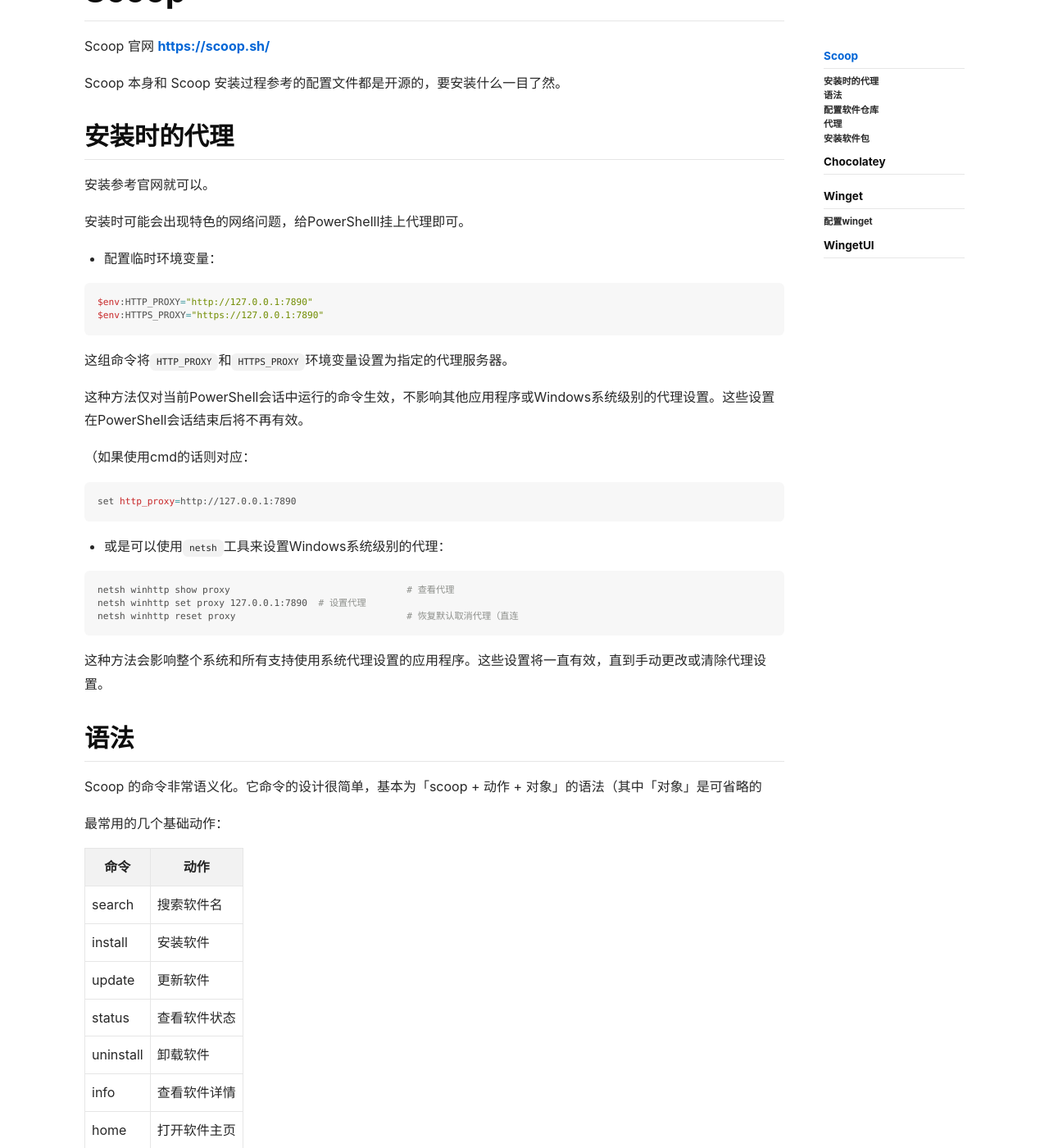
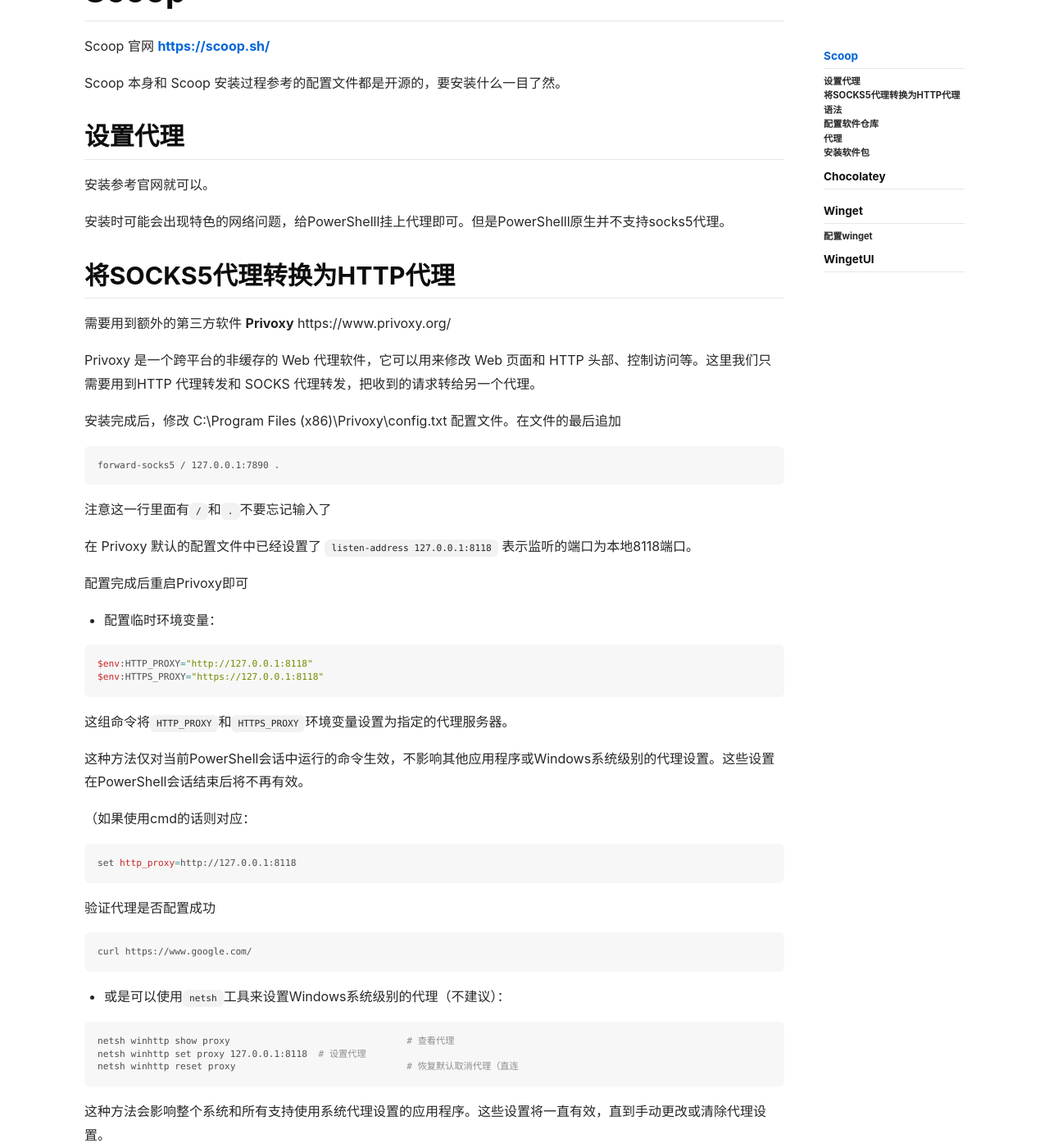
Before and after one commit to ittuann/ittuann.github.io, a Jekyll site: the page built from _posts/2023-02-04-winget&scoop.md, in a window 1280 px wide and 1400 px high, scrolled down 364 px. Shown: the whole window at 82% size. Built offline with Jekyll 4.4.1, drawn with Linux system fonts in a browser that asks for light colours; nearby versions of some CDN libraries; comment, search, counter and statistics services are not loaded.

Commit message:
Updates 23.06.11

````diff
--- a/_posts/2023-02-04-winget&scoop.md
+++ b/_posts/2023-02-04-winget&scoop.md
@@ -21,17 +21,35 @@ Scoop 官网 <https://scoop.sh/>
 
 Scoop 本身和 Scoop 安装过程参考的配置文件都是开源的，要安装什么一目了然。
 
-## 安装时的代理
+## 设置代理
 
 安装参考官网就可以。
 
-安装时可能会出现特色的网络问题，给PowerShelll挂上代理即可。
+安装时可能会出现特色的网络问题，给PowerShelll挂上代理即可。但是PowerShelll原生并不支持socks5代理。
+
+## 将SOCKS5代理转换为HTTP代理
+
+需要用到额外的第三方软件 **Privoxy** https://www.privoxy.org/
+
+Privoxy 是一个跨平台的非缓存的 Web 代理软件，它可以用来修改 Web 页面和 HTTP 头部、控制访问等。这里我们只需要用到HTTP 代理转发和 SOCKS 代理转发，把收到的请求转给另一个代理。
+
+安装完成后，修改 C:\Program Files (x86)\Privoxy\config.txt 配置文件。在文件的最后追加
+
+```
+forward-socks5 / 127.0.0.1:7890 .
+```
+
+注意这一行里面有`/`和`.`不要忘记输入了
+
+在 Privoxy 默认的配置文件中已经设置了 `listen-address  127.0.0.1:8118` 表示监听的端口为本地8118端口。
+
+配置完成后重启Privoxy即可
 
 - 配置临时环境变量：
 
 ```shell
-$env:HTTP_PROXY="http://127.0.0.1:7890"
-$env:HTTPS_PROXY="https://127.0.0.1:7890"
+$env:HTTP_PROXY="http://127.0.0.1:8118"
+$env:HTTPS_PROXY="https://127.0.0.1:8118"
 ```
 
 这组命令将`HTTP_PROXY`和`HTTPS_PROXY`环境变量设置为指定的代理服务器。
@@ -41,16 +59,20 @@ $env:HTTPS_PROXY="https://127.0.0.1:7890"
 （如果使用cmd的话则对应：
 
 ```shell
-set http_proxy=http://127.0.0.1:7890
+set http_proxy=http://127.0.0.1:8118
 ```
 
+验证代理是否配置成功
 
+```bash
+curl https://www.google.com/
+```
 
-- 或是可以使用`netsh`工具来设置Windows系统级别的代理：
+- 或是可以使用`netsh`工具来设置Windows系统级别的代理（不建议）：
 
 ```shell
 netsh winhttp show proxy				# 查看代理
-netsh winhttp set proxy 127.0.0.1:7890	# 设置代理
+netsh winhttp set proxy 127.0.0.1:8118	# 设置代理
 netsh winhttp reset proxy				# 恢复默认取消代理（直连
 ```
 
````
Also changed, not shown: _posts/2022-12-28-paste.md (+3 -1 lines).
